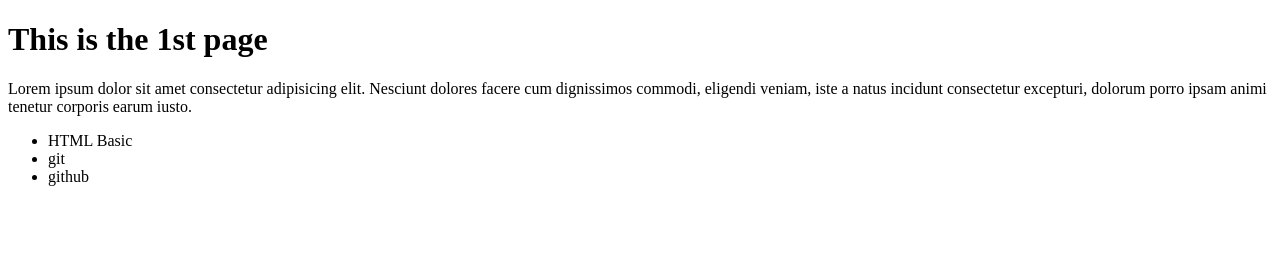
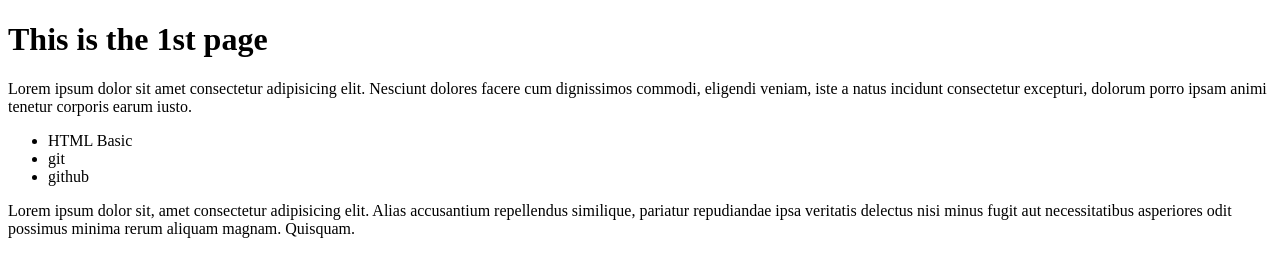
Before and after one commit to BrianNgeno/GitBasic, a plain HTML site: page index.html in a window 1280 px wide. Drawn offline with Linux system fonts and the light colour scheme.

Commit message:
added a new paragraph

```diff
--- a/index.html
+++ b/index.html
@@ -13,5 +13,6 @@
         <li>git</li>
         <li>github</li>
     </ul>
+    <p>Lorem ipsum dolor sit, amet consectetur adipisicing elit. Alias accusantium repellendus similique, pariatur repudiandae ipsa veritatis delectus nisi minus fugit aut necessitatibus asperiores odit possimus minima rerum aliquam magnam. Quisquam.</p>
 </body>
 </html>
```
